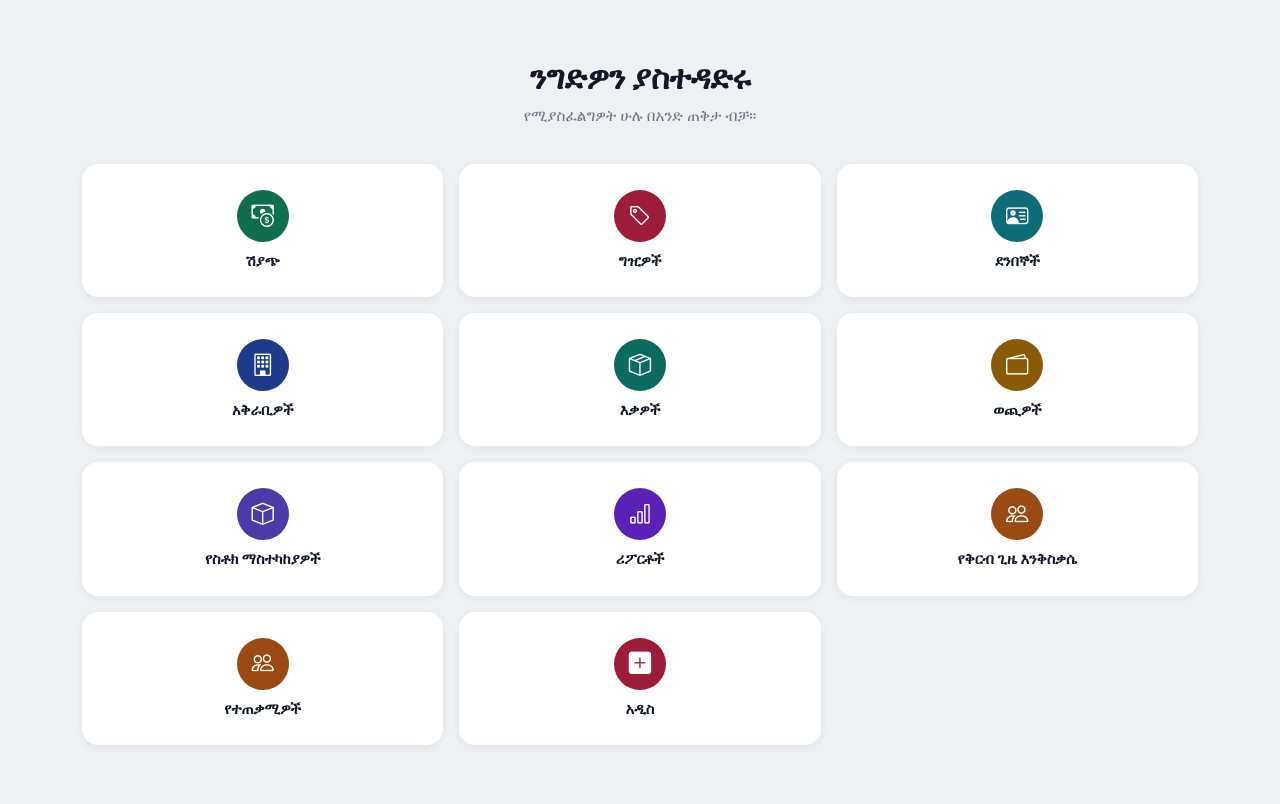
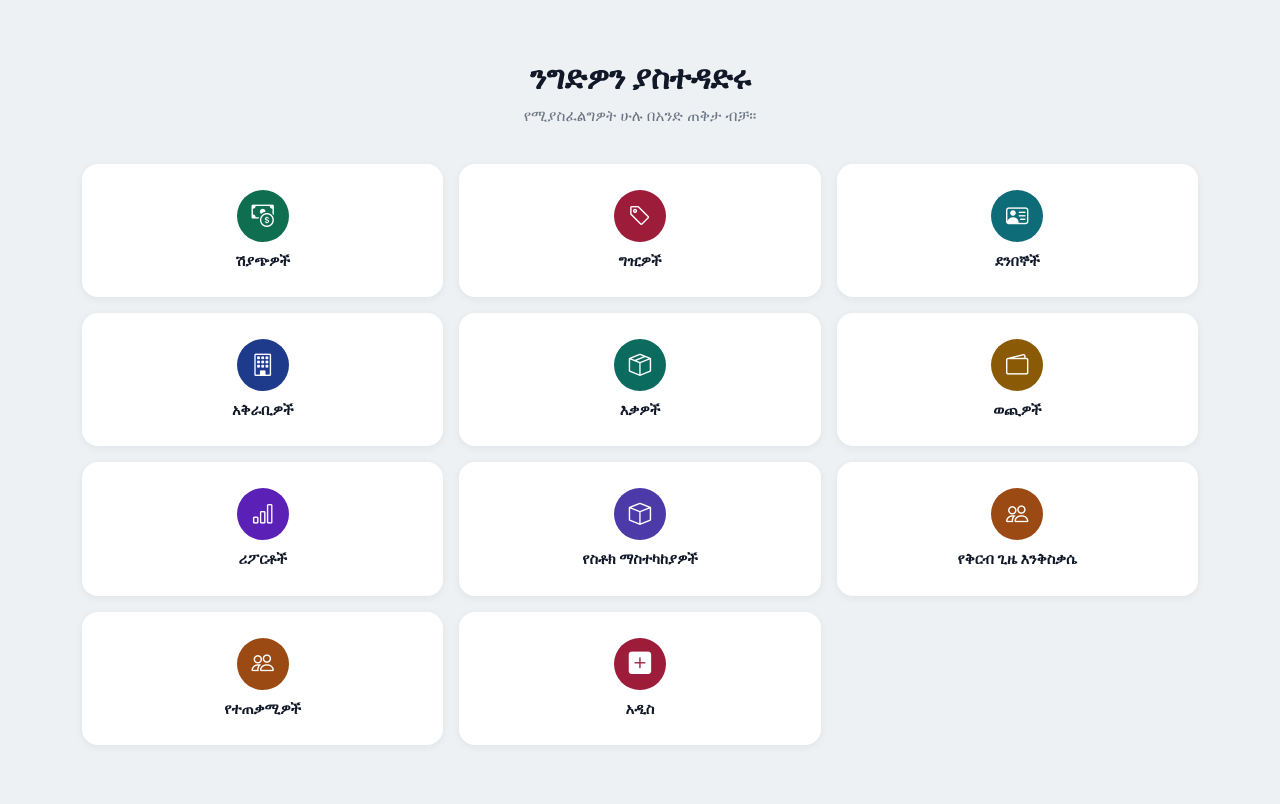
Before and after one commit to MENA8729/merkato, a Flask app: page / in a window 1280 px wide. Shown: the part 435-1239 px from the top of the page. Run offline with Flask 3, Linux system fonts and the light colour scheme; the visitor is signed in with stand-in values (Sample User, id 1); data comes from the database, SQL or seed files in the repository; data that the repository does not hold is empty.

Commit message:
save change to

```diff
--- a/templates/home.html
+++ b/templates/home.html
@@ -606,7 +606,7 @@ footer .copyright{ border-top:1px solid rgba(255,255,255,0.10); margin-top:24px;
             <div class="col">
                 <a href="{{ url_for('sales_history_page') }}" class="nav-card">
                     <div class="icon-wrap tile-1"><i class="bi bi-cash-coin"></i></div>
-                    <h5>ሽያጭ</h5>
+                    <h5>ሽያጭዎች</h5>
                 </a>
             </div>
 
@@ -646,18 +646,20 @@ footer .copyright{ border-top:1px solid rgba(255,255,255,0.10); margin-top:24px;
             </div>
 
             <div class="col">
+                <a href="{{ url_for('report') }}" class="nav-card">
+                    <div class="icon-wrap tile-9" style="background:var(--tile-9);"><i class="bi bi-bar-chart"></i></div>
+                    <h5>ሪፖርቶች</h5>
+                </a>
+            </div>
+
+            <div class="col">
                 <button type="button" class="nav-card" style="border:none; width:100%;" data-bs-toggle="modal" data-bs-target="#stockSettingsSheet">
                     <div class="icon-wrap tile-3" style="background:var(--tile-3);"><i class="bi bi-box"></i></div>
                     <h5>የስቶክ ማስተካከያዎች</h5>
                 </button>
             </div>
 
-            <div class="col">
-                <a href="{{ url_for('report') }}" class="nav-card">
-                    <div class="icon-wrap tile-9" style="background:var(--tile-9);"><i class="bi bi-bar-chart"></i></div>
-                    <h5>ሪፖርቶች</h5>
-                </a>
-            </div>
+
 
             <div class="col">
                 <a href="{{url_for('dashboard')}}" class="nav-card">
```
